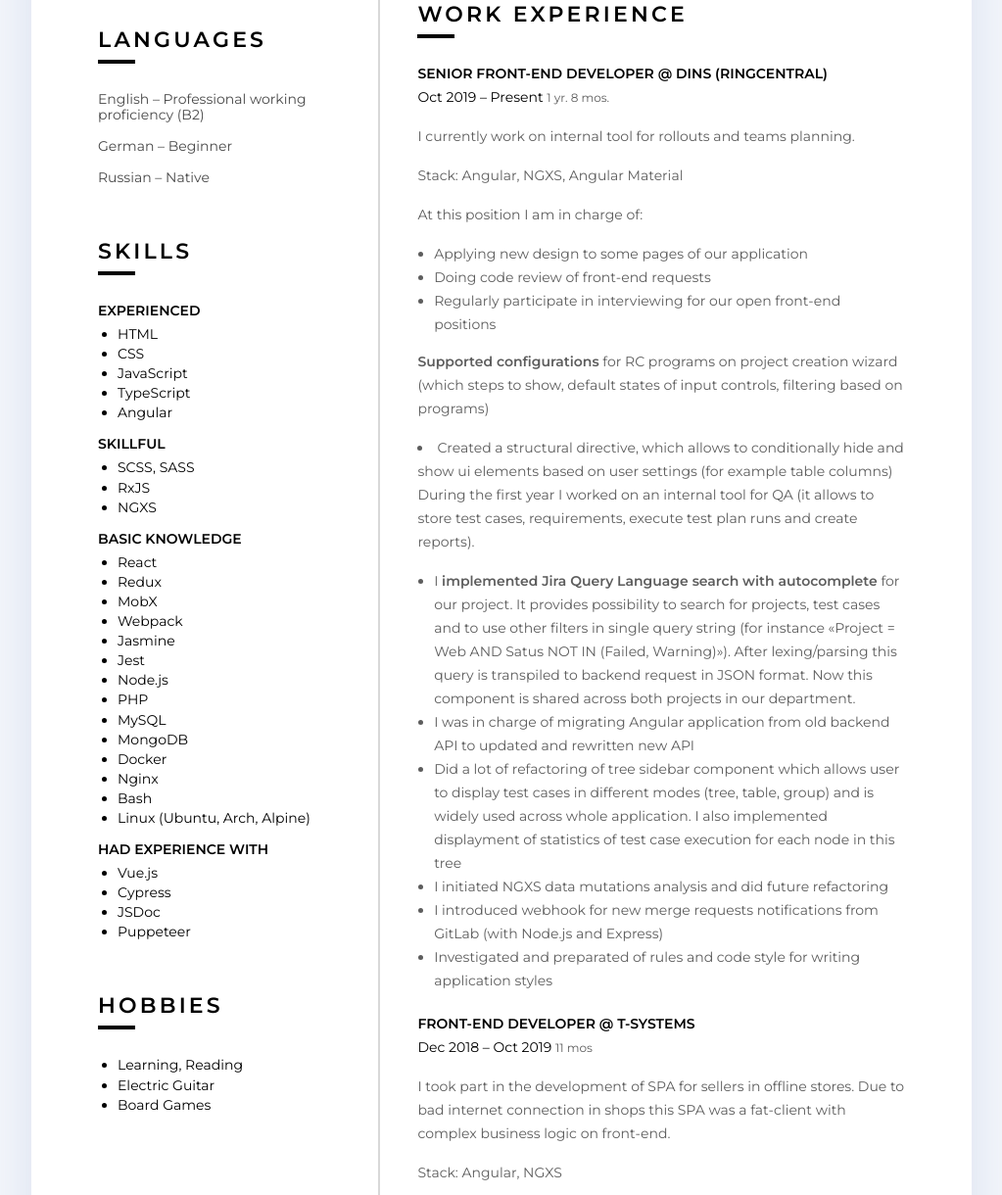
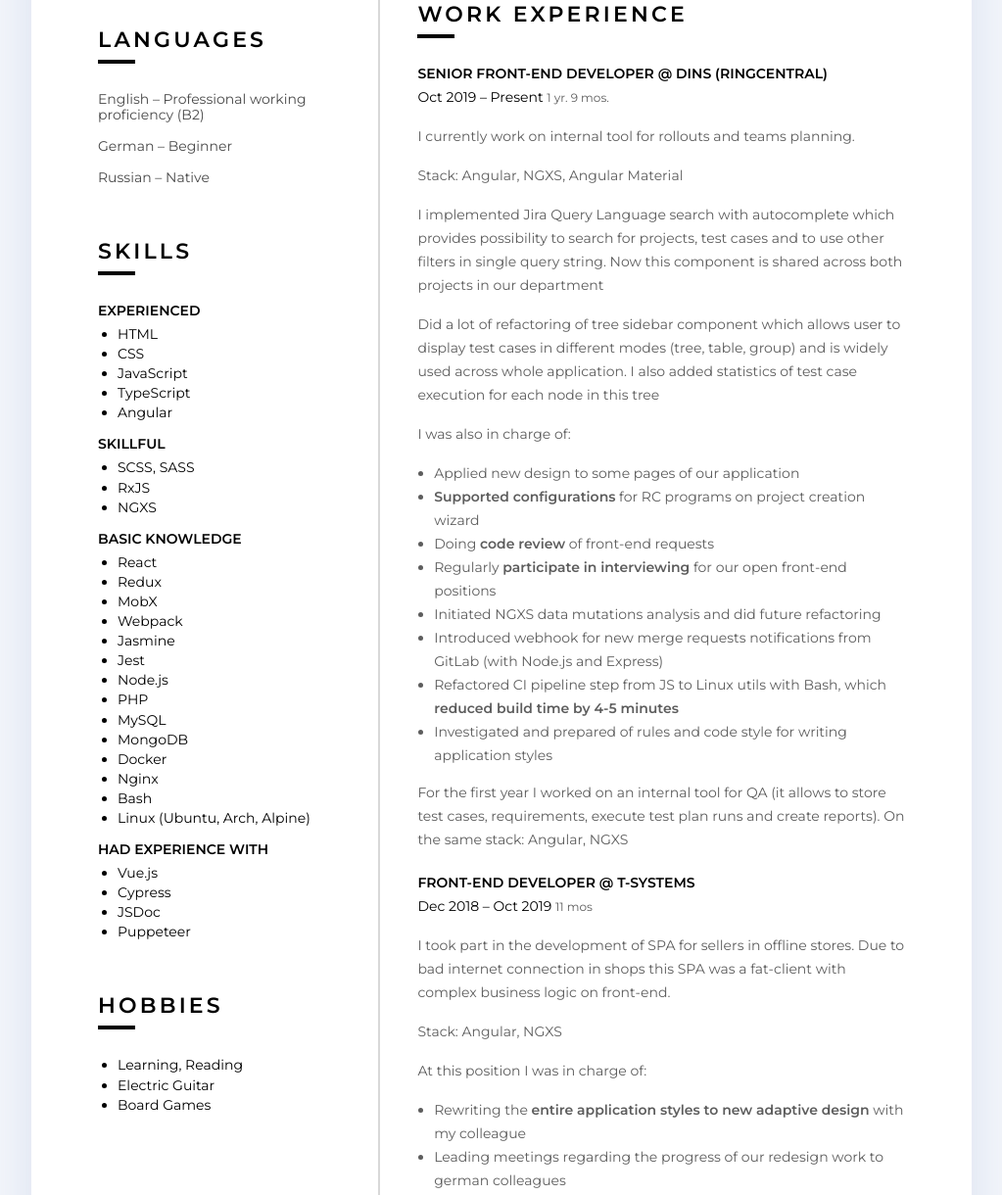
Before and after one commit to NerianMin/nerianbortein.com, a website: page index.html in a window 1280 px wide. Shown: the part 778-1998 px from the top of the page at 98% size, without its empty margins (128-1151 px from the left). Drawn offline with Linux system fonts and the light colour scheme.

Commit message:
Shortened work experience

```diff
--- a/index.html
+++ b/index.html
@@ -25,7 +25,7 @@
     <header class="title dot-spacing">
       <div class="title__credentials">
         <h1 class="title__name">Artem<br>Senin</h1>
-        <h2 class="title__position">Front-end Developer</h2>
+        <h2 class="title__position">Senior Front-end Developer</h2>
       </div>
       <img class="title__image" src="img/avatar.jpg" alt="Artem Senin, Front-end developer, picture">
     </header>
@@ -46,7 +46,7 @@
         <a href="https://github.com/ArtemeeSenin" target="_blank" class="info-section__link">GitHub</a>
         <a href="https://artemee-senin.medium.com" target="_blank" class="info-section__link">Medium</a>
         <a href="https://linkedin.com/in/artem-senin-496513175" target="_blank" class="info-section__link">LinkedIn</a>
-        <a href="./public/Artem%20Senin,%20Front-end%20developer.pdf" download="Artem Senin, Front-end developer" target="_blank"  class="info-section__link hide-on-print">Download CV<img src="img/file-download.svg" class="info-section__icon" alt="click to download CV"></a>
+        <a href="./public/Artem%20Senin,%20Senior%20Front-end%20Developer.pdf" download="Artem Senin, Front-end developer" target="_blank"  class="info-section__link hide-on-print">Download CV<img src="img/file-download.svg" class="info-section__icon" alt="click to download CV"></a>
         <button onClick="window.print()" class="info-section__link hide-on-print">Print CV<img src="img/print.svg" class="info-section__icon" alt="click to print CV"></button>
       </section>
       <section class="info-section info-section--no-border">
@@ -111,7 +111,7 @@
       <section class="info-section">
         <h3 class="info-section__heading">Profile</h3>
         <div class="info-section__text info-section__text--long">
-          <p>I have strong knowledge of Angular and TypeScript. Also I like to deeply understand technologies I work with, that's why I read documentation and specifications, source code of used libraries. I feel confident working with TypeScript, SCSS. And I have solid understanding of basic web technologies like HTML, CSS, JS.</p>
+          <p>I have strong knowledge of Angular and TypeScript and basic React knowledge. Also I like to deeply understand technologies I work with, that's why I read documentation and specifications, source code of used libraries. I feel confident working with TypeScript, SCSS. And I have solid understanding of basic web technologies like HTML, CSS, JS.</p>
           <p>I like to solve complex tasks, for example, component for test cases search based on Jira Query Language.</p>
           <p>I am interested in continuous self-development and professional growth, follow industry trends by visiting meetups and conferences, listening to podcasts and reading articles on Medium. I also prepared some talks by myself: about Vim usage, rendering pipeline. From time to time I write articles on medium.</p>
         </div>
@@ -124,31 +124,25 @@
             <time class="info-section__date">Oct 2019</time>
             <span> &ndash; </span>
             <time class="info-section__date">Present</time>
-            <span class="info-section__duration" aria-label="Duration of employment">1 yr. 8 mos.</span>
+            <span class="info-section__duration" aria-label="Duration of employment">1 yr. 9 mos.</span>
           </div>
           <div class="info-section__text info-section__text--long">
             <p>I currently work on internal tool for rollouts and teams planning.</p>
             <p>Stack: Angular, NGXS, Angular Material</p>
-            <p>At this position I am in charge of:</p>
+            <p>I implemented Jira Query Language search with autocomplete which provides possibility to search for projects, test cases and to use other filters in single query string. Now this component is shared across both projects in our department</p>
+            <p>Did a lot of refactoring of tree sidebar component which allows user to display test cases in different modes (tree, table, group) and is widely used across whole application. I also added statistics of test case execution for each node in this tree</p>
+            <p>I was also in charge of:</p>
             <ul>
-              <li>Applying new design to some pages of our application</li>
-              <li>Doing code review of front-end requests</li>
-              <li>Regularly participate in interviewing for our open front-end positions</li>
+              <li>Applied new design to some pages of our application</li>
+              <li><b>Supported configurations</b> for RC programs on project creation wizard</li>
+              <li>Doing <b>code review</b> of front-end requests</li>
+              <li>Regularly <b>participate in interviewing</b> for our open front-end positions</li>
+              <li>Initiated NGXS data mutations analysis and did future refactoring</li>
+              <li>Introduced webhook for new merge requests notifications from GitLab (with Node.js and Express)</li>
+              <li>Refactored CI pipeline step from JS to Linux utils with Bash, which <b>reduced build time by <strong>4-5 minutes</strong></b></li>
+              <li>Investigated and prepared of rules and code style for writing application styles</li>
             </ul>
-            <p><b>Supported configurations</b> for RC programs on project creation wizard (which steps to show, default states of input controls, filtering based on programs)</p>
-            <li>Created a structural directive, which allows to conditionally hide and show ui elements based on user settings (for example table columns)</li>
-
-            <p>During the first year I worked on an internal tool for QA (it allows to store test cases, requirements, execute test plan runs and create reports).</p>
-            <ul>
-              <li>I <b>implemented Jira Query Language search with autocomplete</b> for our project.
-                It provides possibility to search for projects, test cases and to use other filters in single query string (for instance &laquo;Project = Web AND Satus NOT IN (Failed, Warning)&raquo;). After lexing/parsing this query is transpiled to backend request in JSON format. Now this component is shared across both projects in our department.</li>
-              <li>I was in charge of migrating Angular application from old backend API to updated and rewritten new API</li>
-              <li>Did a lot of refactoring of tree sidebar component which allows user to display test cases in different modes (tree, table, group) and is widely used across whole application.
-                I also implemented displayment of statistics of test case execution for each node in this tree</li>
-              <li>I initiated NGXS data mutations analysis and did future refactoring</li>
-              <li>I introduced webhook for new merge requests notifications from GitLab (with Node.js and Express)</li>
-              <li>Investigated and preparated of rules and code style for writing application styles</li>
-            </ul>
+            <p>For the first year I worked on an internal tool for QA (it allows to store test cases, requirements, execute test plan runs and create reports). On the same stack: Angular, NGXS</p>
           </div>
         </section>
         <section class="info-section__group">
@@ -164,12 +158,11 @@
             <p>Stack: Angular, NGXS</p>
             <p>At this position I was in charge of:</p>
             <ul>
-              <li>Rewriting the <b>entire application styles to new adaptive design</b> with my colleague. We used modern technologies like flexbox and grids instead of old absolute positioned elements</li>
-              <li>Organizing meetings regarding the progress of our work to german colleagues</li>
+              <li>Rewriting the <b>entire application styles to new adaptive design</b> with my colleague</li>
+              <li>Leading meetings regarding the progress of our redesign work to german colleagues</li>
               <li>Implementing features on offer page, adding new summary presentation and appearance of customer's options</li>
-             </ul>
-            <p>While implementing new functionality we did constant refactoring and bugfixing</p>
-
+              <li>Covering fixed bugs with unit tests</li>
+            </ul>
           </div>
         </section>
         <section class="info-section__group">
--- a/pdf-gen/index.js
+++ b/pdf-gen/index.js
@@ -23,7 +23,7 @@
 }
 
 async function savePDF() {
-  return fs.writeFile(path.resolve(__dirname, '../public/Artem Senin, Front-end developer.pdf'), await generatePDF(), () => {
+  return fs.writeFile(path.resolve(__dirname, '../public/Artem Senin, Senior Front-end Developer.pdf'), await generatePDF(), () => {
   });
 }
 
```
Also changed, not shown: 2 other files.
